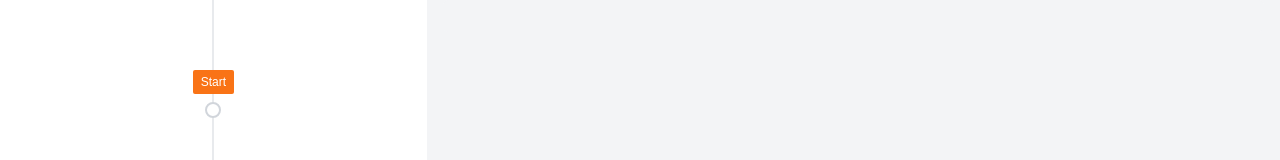
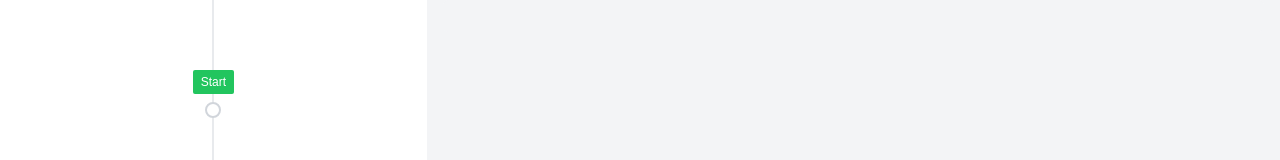
Before and after one commit to wordware-ai/wordware-crypto-react, a Next.js app: page / in a window 1280 px wide. Shown: the part 306-466 px from the top of the page. Built offline with nearby package versions, Linux system fonts and the light colour scheme.

Commit message:
node 3 fit

```diff
--- a/app/components/Chat.tsx
+++ b/app/components/Chat.tsx
@@ -67,14 +67,19 @@ const Chat: React.FC<ChatProps> = ({ setGenerations }) => {
                   setResponse(
                     (prev) => prev + `\nNEW GENERATION - ${value.label}\n`
                   );
-                  setGenerations((prev) => [...prev, { label: value.label, thought: "" }]);
+                  setGenerations((prev) => [
+                    ...prev,
+                    { label: value.label, thought: "" },
+                  ]);
                 } else if (value.state === "end") {
                   setResponse(
                     (prev) => prev + `\nEND GENERATION - ${value.label}\n`
                   );
                   setGenerations((prev) =>
                     prev.map((gen, index) =>
-                      index === prev.length - 1 ? { ...gen, isCompleted: true } : gen
+                      index === prev.length - 1
+                        ? { ...gen, isCompleted: true }
+                        : gen
                     )
                   );
                 }
@@ -82,7 +87,9 @@ const Chat: React.FC<ChatProps> = ({ setGenerations }) => {
                 setResponse((prev) => prev + (value.value ?? ""));
                 setGenerations((prev) =>
                   prev.map((gen, index) =>
-                    index === prev.length - 1 ? { ...gen, thought: gen.thought + (value.value ?? "") } : gen
+                    index === prev.length - 1
+                      ? { ...gen, thought: gen.thought + (value.value ?? "") }
+                      : gen
                   )
                 );
               } else if (value.type === "outputs") {
--- a/app/components/Progress.tsx
+++ b/app/components/Progress.tsx
@@ -1,6 +1,6 @@
 "use client";
 
-import React, { useState, useEffect } from 'react';
+import React, { useState, useEffect } from "react";
 import { motion, AnimatePresence } from "framer-motion";
 
 interface Generation {
@@ -21,7 +21,15 @@ const ProgressItem: React.FC<{
   isHovered: boolean;
   onHover: (index: number) => void;
   index: number;
-}> = ({ label, description, isHighlighted, isLast, isHovered, onHover, index }) => {
+}> = ({
+  label,
+  description,
+  isHighlighted,
+  isLast,
+  isHovered,
+  onHover,
+  index,
+}) => {
   return (
     <div
       className="relative flex flex-col items-center"
@@ -31,7 +39,7 @@ const ProgressItem: React.FC<{
       <div
         className={`px-2 py-1 text-xs font-medium rounded-sm mb-2 ${
           isHighlighted || isHovered
-            ? "bg-orange-500 text-white"
+            ? "bg-green-500 text-white"
             : "bg-white text-gray-700 border border-gray-300"
         }`}
       >
@@ -45,7 +53,7 @@ const ProgressItem: React.FC<{
             animate={{ opacity: 1, y: 0 }}
             exit={{ opacity: 0, y: -10 }}
             transition={{ duration: 0.2, ease: "easeInOut" }}
-            className="absolute top-full mt-2 p-2 bg-white border border-gray-300 rounded shadow-lg z-20 w-48 overflow-hidden"
+            className="absolute top-full mt-2 p-2 bg-white border border-gray-300 rounded shadow-lg z-20 w-[300px] overflow-hidden"
           >
             <p className="text-sm text-gray-700 text-center">{description}</p>
           </motion.div>
@@ -58,10 +66,17 @@ const ProgressItem: React.FC<{
 const Progress: React.FC<ProgressProps> = ({ generations = [] }) => {
   const [hoveredIndex, setHoveredIndex] = useState(-1);
   const [isMounted, setIsMounted] = useState(false);
+  const [currentIndex, setCurrentIndex] = useState(0);
 
   useEffect(() => {
     setIsMounted(true);
   }, []);
+
+  useEffect(() => {
+    if (generations.length > 3) {
+      setCurrentIndex(generations.length - 3);
+    }
+  }, [generations.length]);
 
   const handleHover = (index: number) => {
     setHoveredIndex(index);
@@ -85,21 +100,29 @@ const Progress: React.FC<ProgressProps> = ({ generations = [] }) => {
         ];
 
   const totalItems = items.length;
+  const visibleItems = 3;
+
+  const handleScroll = (e: React.WheelEvent<HTMLDivElement>) => {
+    e.preventDefault();
+    if (e.deltaY > 0 && currentIndex < totalItems - visibleItems) {
+      setCurrentIndex((prev) => prev + 1);
+    } else if (e.deltaY < 0 && currentIndex > 0) {
+      setCurrentIndex((prev) => prev - 1);
+    }
+  };
 
   const getNodePosition = (index: number) => {
-    return index === 0
-      ? 0
-      : index === totalItems - 1
-      ? 100
-      : (index / (totalItems - 1)) * 100;
+    return (index / (visibleItems - 1)) * 100;
   };
 
   if (!isMounted) {
-    return null; // or a loading placeholder
+    return null;
   }
 
+  const displayedItems = items.slice(currentIndex, currentIndex + visibleItems);
+
   return (
-    <div className="w-full p-4 min-h-screen flex flex-col justify-center items-center relative">
+    <div className="w-full h-full flex flex-col justify-center items-center relative overflow-hidden">
       <div className="absolute left-1/2 top-0 bottom-0 w-px bg-gray-300 transform -translate-x-1/2">
         <div
           className="absolute top-0 left-0 w-full bg-black transition-all duration-300 ease-in-out"
@@ -109,10 +132,13 @@ const Progress: React.FC<ProgressProps> = ({ generations = [] }) => {
           }}
         ></div>
       </div>
-      <div className="space-y-48 flex flex-col items-center">
-        {items.map((item, index) => (
+      <div
+        className="space-y-48 flex flex-col items-center"
+        onWheel={handleScroll}
+      >
+        {displayedItems.map((item, index) => (
           <ProgressItem
-            key={index}
+            key={currentIndex + index}
             label={item.label}
             description={item.description}
             isHighlighted={item.isHighlighted}
@@ -123,6 +149,20 @@ const Progress: React.FC<ProgressProps> = ({ generations = [] }) => {
           />
         ))}
       </div>
+      {/* Remove or comment out the following block to remove the indicator */}
+      {/*
+      {totalItems > visibleItems && (
+        <div className="absolute right-4 top-1/2 transform -translate-y-1/2 w-1 h-1/2 bg-gray-200 rounded-full">
+          <div
+            className="absolute top-0 left-0 w-full bg-gray-400 rounded-full transition-all duration-300 ease-in-out"
+            style={{
+              height: `${(visibleItems / totalItems) * 100}%`,
+              top: `${(currentIndex / (totalItems - visibleItems)) * 100}%`,
+            }}
+          ></div>
+        </div>
+      )}
+      */}
     </div>
   );
 };
--- a/app/page.tsx
+++ b/app/page.tsx
@@ -8,11 +8,11 @@ export default function Home() {
   const [generations, setGenerations] = useState<any[]>([]);
 
   return (
-    <div className="w-full h-screen flex flex-row">
-      <section className="w-1/3 h-full bg-white">
+    <div className="w-full h-screen flex flex-row overflow-hidden">
+      <section className="w-1/3 h-full bg-white overflow-hidden">
         <Progress generations={generations} />
       </section>
-      <section className="w-2/3 h-full bg-gray-100">
+      <section className="w-2/3 h-full bg-gray-100 overflow-y-auto">
         <Chat setGenerations={setGenerations} />
       </section>
     </div>
```
